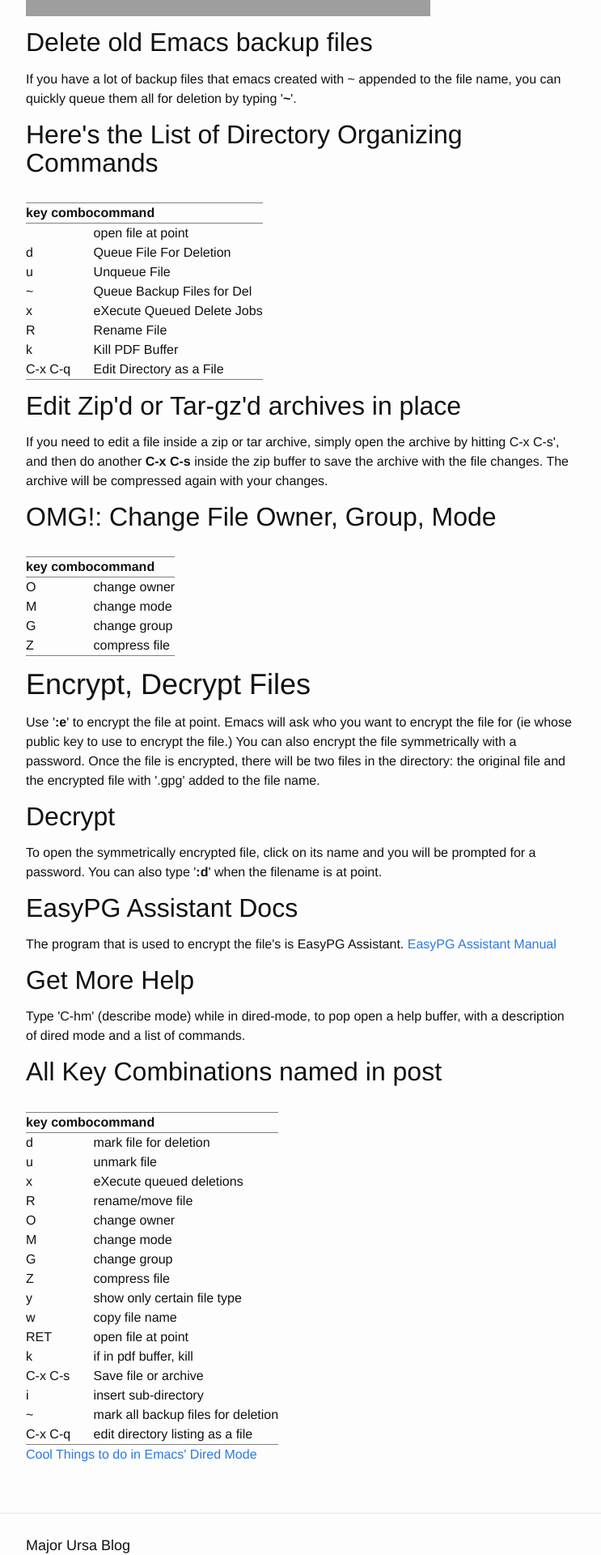
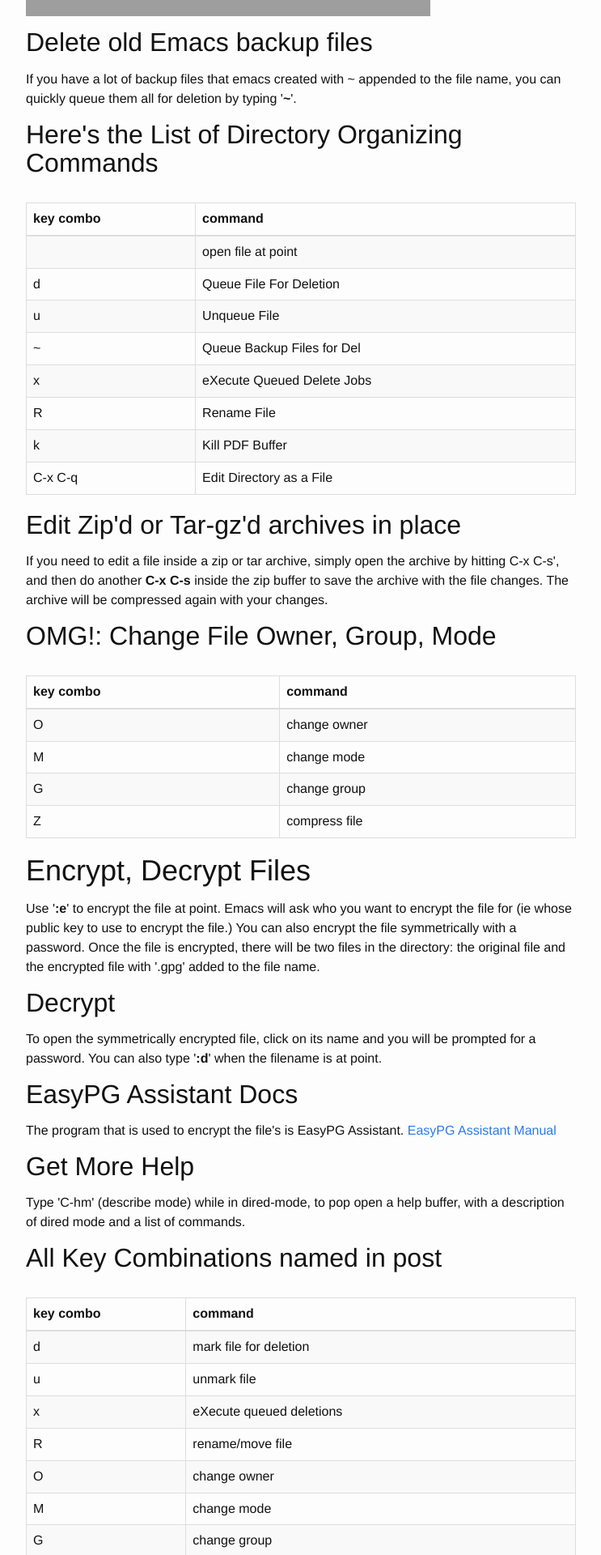
Before and after one commit to underhilllabs/mu-blog, a Jekyll site: the page built from _posts/2010-07-09-cool-things-to-do-emacs-dired.html, in a window 1280 px wide. Shown: the part 914-2834 px from the top of the page at 81% size, without its empty margins (268-1011 px from the left). Built offline with Jekyll 4.4.1, drawn with Linux system fonts in a browser that asks for light colours; nearby versions of some CDN libraries; grey boxes are pictures that could not be loaded.

Commit message:
fixes tables! with bootstrap

```diff
--- a/_posts/2010-07-09-cool-things-to-do-emacs-dired.html
+++ b/_posts/2010-07-09-cool-things-to-do-emacs-dired.html
@@ -38,7 +38,7 @@ the file name, you can quickly queue them all for deletion by typing '<b>~</b>'.
 </p>
 
 <h2>Here's the List of Directory Organizing Commands</h2>
-<table border="2" cellspacing="0" cellpadding="6" rules="groups" frame="hsides">
+<table border="2" cellspacing="0" cellpadding="6" rules="groups" frame="hsides" class="table table-striped table-bordered">
 <caption></caption>
 <colgroup><col class="left" /><col class="left" />
 </colgroup>
@@ -75,7 +75,7 @@ with your changes.  </p>
 <p />
 <h2 id="sec-1_4">OMG!: Change File Owner, Group, Mode </h2>
 
-<table border="2" cellspacing="0" cellpadding="6" rules="groups" frame="hsides">
+<table border="2" cellspacing="0" cellpadding="6" rules="groups" frame="hsides" class="table table-striped table-bordered">
 <caption></caption>
 <colgroup><col class="left" /><col class="left" />
 </colgroup>
@@ -131,7 +131,7 @@ buffer, with a description of dired mode and a list of commands.
 
 
 
-<table border="2" cellspacing="0" cellpadding="6" rules="groups" frame="hsides">
+<table class="table table-striped table-bordered" border="2" cellspacing="0" cellpadding="6" rules="groups" frame="hsides">
 <caption></caption>
 <colgroup><col class="left" /><col class="left" />
 </colgroup>
```
